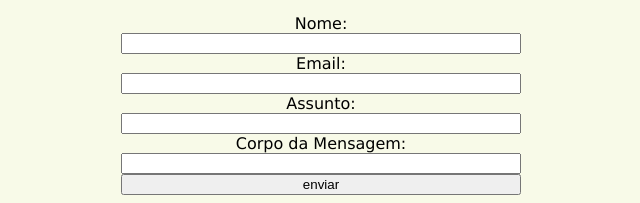
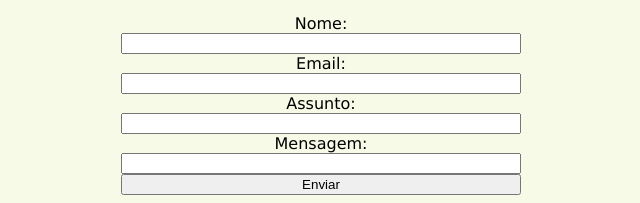
Before and after one commit to RicardoMorato/CITi-PTA, a Django app: page / in a window 1280 px wide. Shown: the part 1185-1388 px from the top of the page, without its empty margins (637-1277 px from the left). Run offline with Django 3.2, Linux system fonts and the light colour scheme; data that the repository does not hold is empty; some web fonts are replaced.

Commit message:
Commit final para o rebase

```diff
--- a/desafio_django/templates/home.html
+++ b/desafio_django/templates/home.html
@@ -115,10 +115,10 @@
             <label for="input-subject">Assunto:</label>
             <input type="text" name="subject" id="input-subject" required>
 
-            <label for="input-message">Corpo da Mensagem:</label>
+            <label for="input-message">Mensagem:</label>
             <input type="text" name="message" id="input-message" required>
 
-            <input type="submit" value="enviar">
+            <input type="submit" value="Enviar">
         </form>
     </div>
 
```
